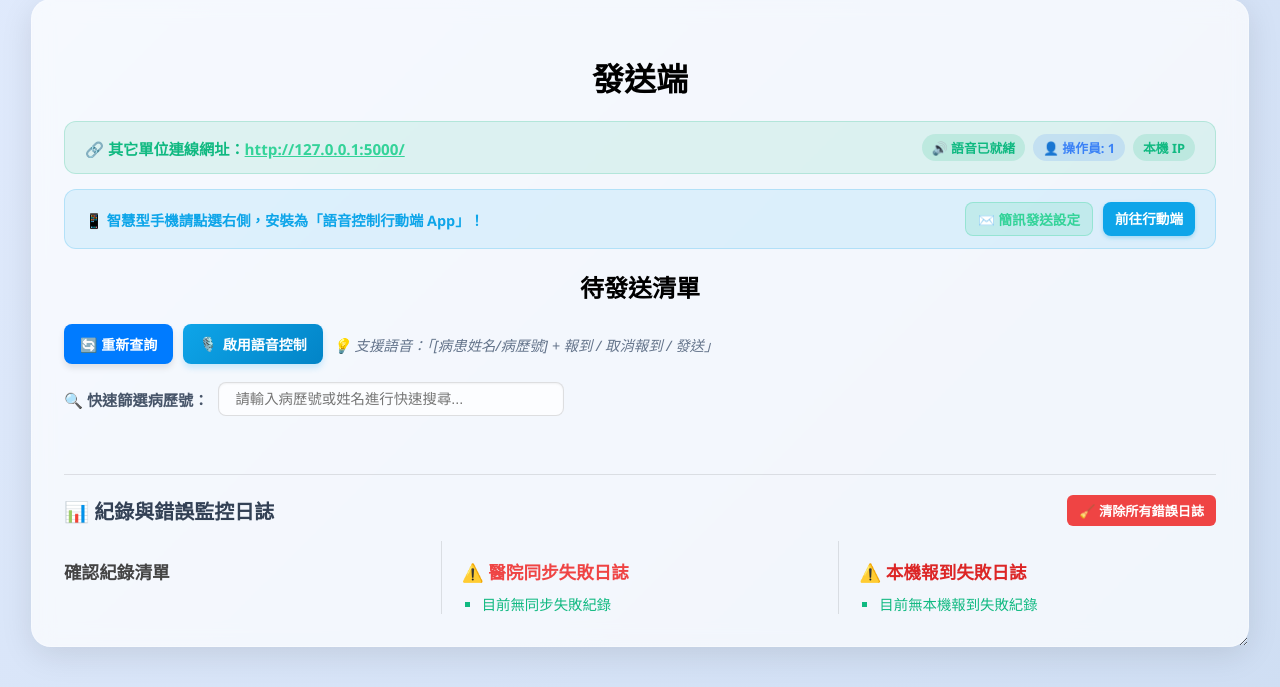
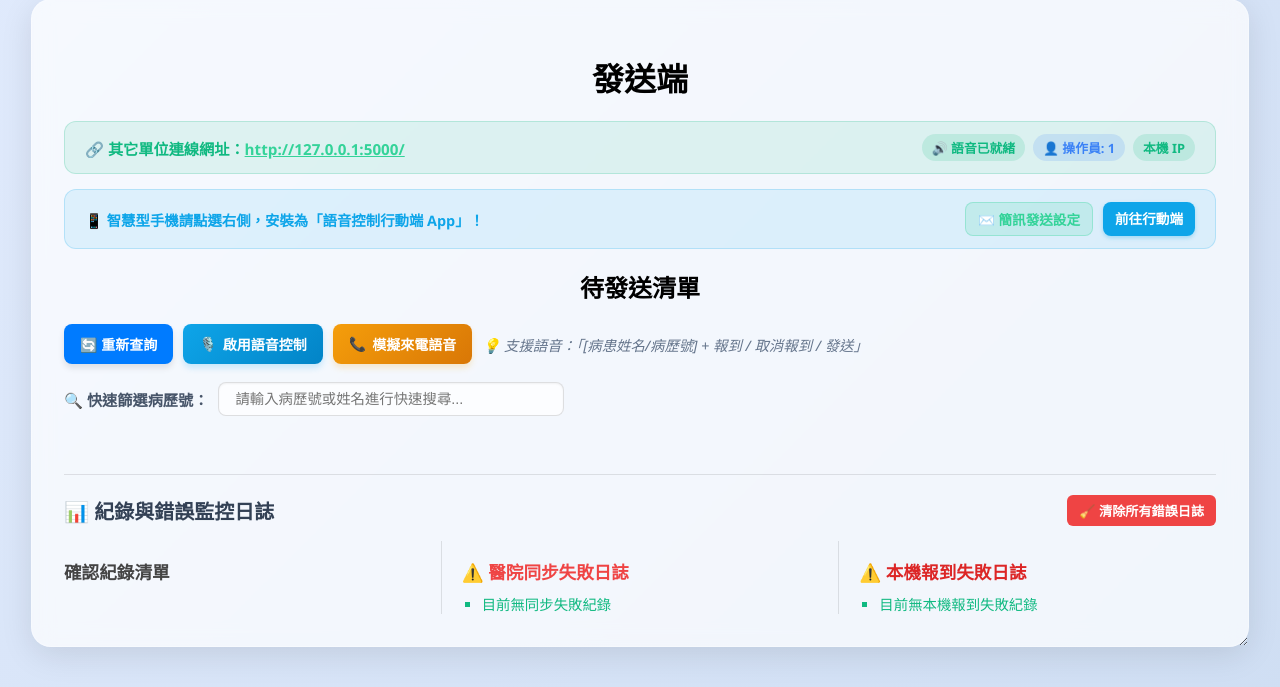
Before and after one commit to cat670500-hub/QCC, a Flask app: page /sender in a window 1280 px wide. Shown: the part 77-764 px from the top of the page. Run offline with Flask 3, Linux system fonts and the light colour scheme; the visitor is signed in with stand-in values (Sample User, id 1); data that the repository does not hold is empty; some libraries are stand-ins or nearby versions.

Commit message:
feat: 新增模擬來電語音按鈕，便於直接於前端測試語音對話與彈窗提醒

```diff
--- a/templates/sender.html
+++ b/templates/sender.html
@@ -40,6 +40,10 @@
 
                 <button id="voiceBtn" onclick="toggleVoiceControl()" style="background: linear-gradient(135deg, #0ea5e9, #0284c7); border: none; border-radius: 8px; padding: 10px 16px; color: white; cursor: pointer; font-size: 14px; font-weight: bold; box-shadow: 0 4px 6px rgba(14, 165, 233, 0.2); display: flex; align-items: center; gap: 6px; transition: all 0.3s ease;">
                     <span id="voiceMicIcon">🎙️</span> <span id="voiceBtnText">啟用語音控制</span>
+                </button>
+
+                <button id="mockVoiceCallBtn" onclick="simulateVoiceCall()" style="background: linear-gradient(135deg, #f59e0b, #d97706); border: none; border-radius: 8px; padding: 10px 16px; color: white; cursor: pointer; font-size: 14px; font-weight: bold; box-shadow: 0 4px 6px rgba(245, 158, 11, 0.2); display: flex; align-items: center; gap: 6px; transition: all 0.2s;">
+                    <span>📞</span> <span>模擬來電語音</span>
                 </button>
 
                 <span id="voiceStatus" style="font-size: 0.9rem; color: #64748b; font-weight: 500; font-style: italic;">💡 支援語音：「[病患姓名/病歷號] + 報到 / 取消報到 / 發送」</span>
@@ -1004,6 +1008,35 @@
             }
         }
 
+        function simulateVoiceCall() {
+            const text = prompt("請輸入模擬來電語音對話內容（例如：王大同要辦理報到）：", "王大同要辦理報到");
+            if (!text) return;
+
+            fetch('/api/voice_dispatch', {
+                method: 'POST',
+                headers: {
+                    'Content-Type': 'application/json'
+                },
+                body: JSON.stringify({ text: text })
+            })
+            .then(res => res.json())
+            .then(data => {
+                if (data.status === 'success') {
+                    if (data.matched) {
+                        alert(`[模擬成功] 已配對病患: ${data.patient.name}，已廣播彈窗提醒！`);
+                    } else {
+                        alert(`[模擬成功但未配對] 語音內容: "${text}"\n原因: ${data.message}`);
+                    }
+                } else {
+                    alert(`[模擬失敗] ${data.message}`);
+                }
+            })
+            .catch(err => {
+                console.error("模擬語音對話失敗:", err);
+                alert("模擬發送失敗，請檢查主程式是否在線。");
+            });
+        }
+
         // 初始化
         fetchHistory();
         fetchSyncErrors();
```
